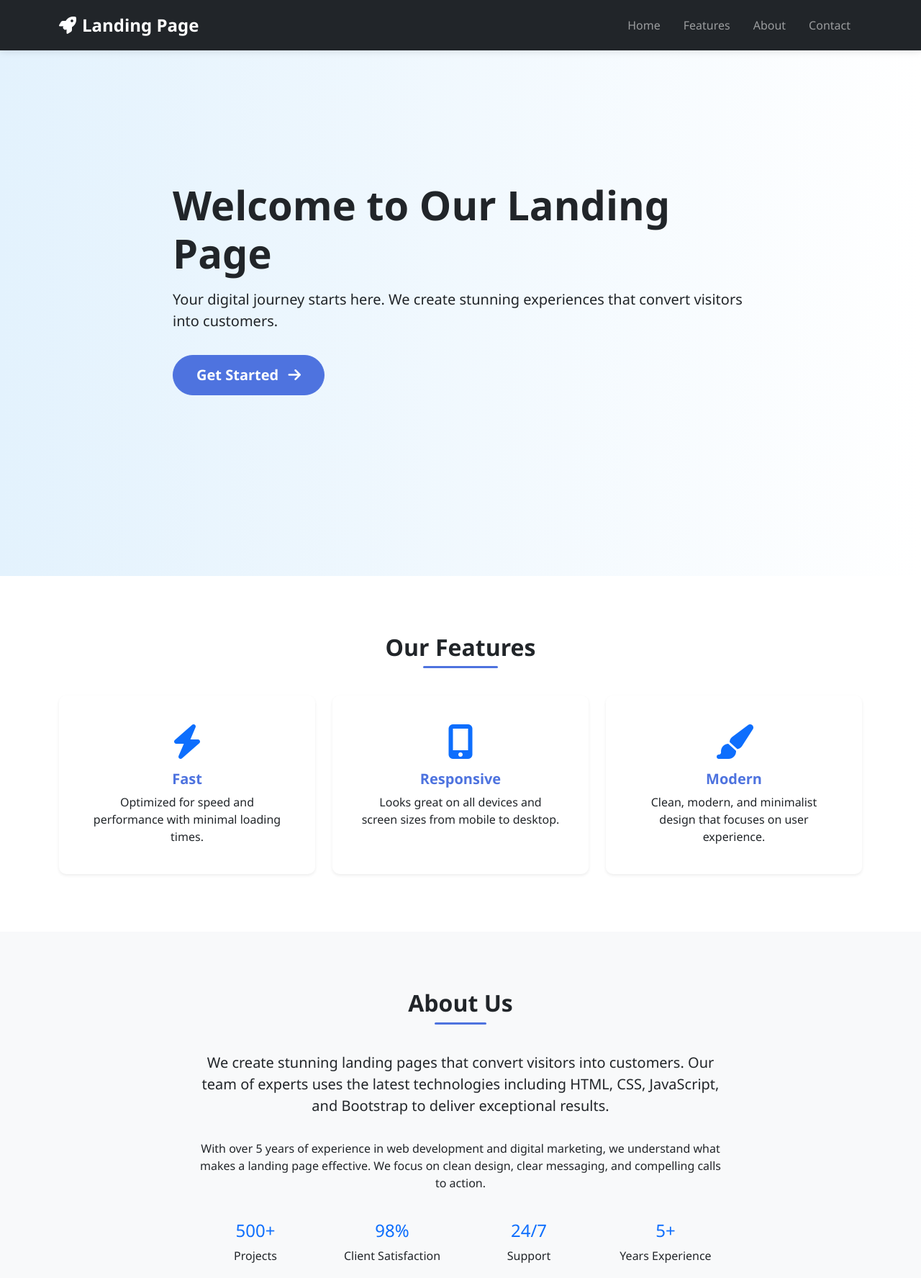
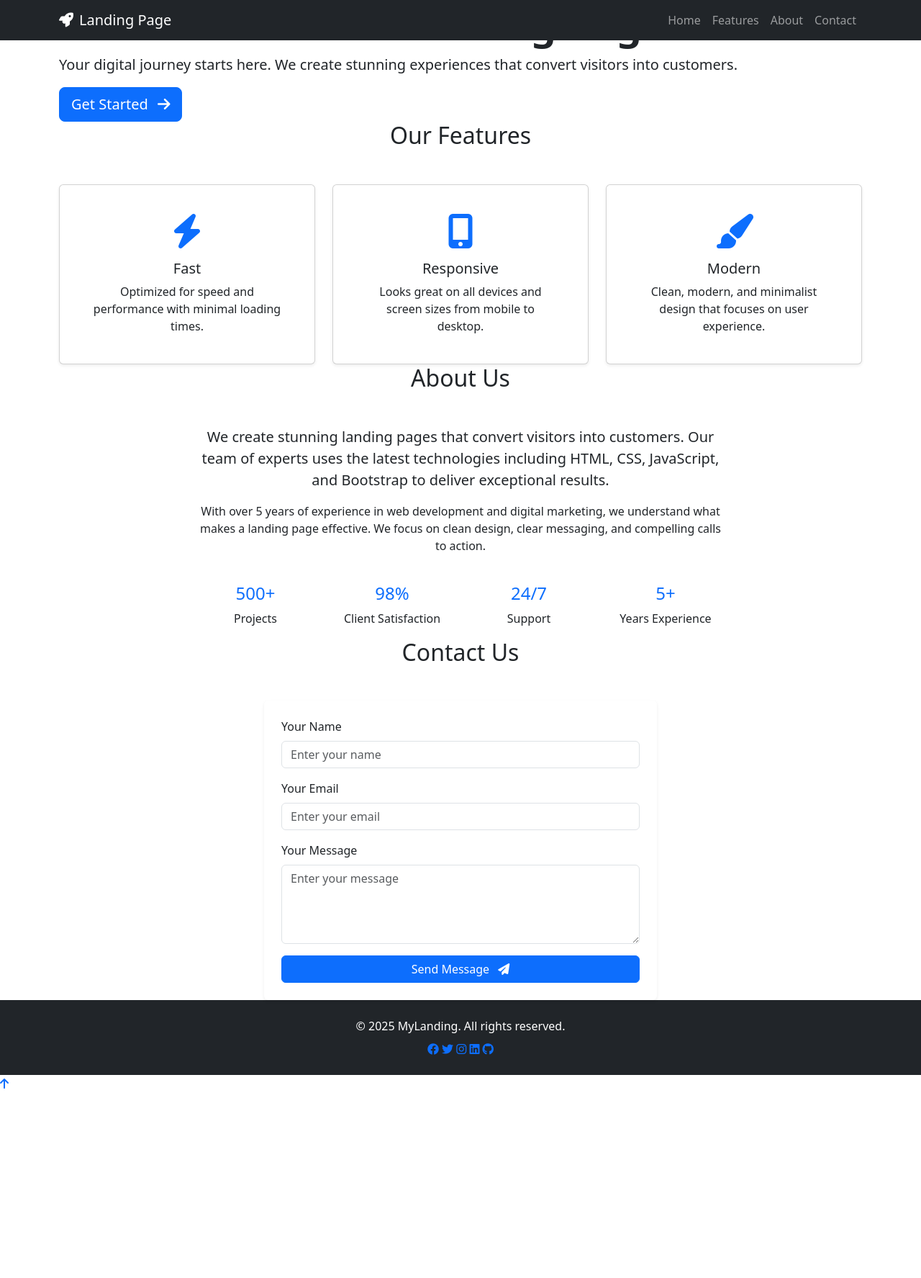
Before and after one commit to Muhammad-Munsif/landing-page, a plain HTML site: page index.html in a window 1280 px wide. Shown: the top 1775 px of the page at 72% size. After the commit the page ends 1517 px from the top, so only its background shows below. Drawn offline with nearby package versions, Linux system fonts and the light colour scheme.

```diff
--- a/index.html
+++ b/index.html
@@ -12,294 +12,7 @@
       rel="stylesheet"
       href="https://cdnjs.cloudflare.com/ajax/libs/font-awesome/6.4.0/css/all.min.css"
     />
-    <style>
-      :root {
-        --primary-color: #4e73df;
-        --secondary-color: #6f42c1;
-        --dark-color: #343a40;
-        --light-color: #f8f9fa;
-      }
 
-      html {
-        scroll-behavior: smooth;
-        scroll-padding-top: 70px;
-      }
-
-      body {
-        font-family: "Segoe UI", Tahoma, Geneva, Verdana, sans-serif;
-        overflow-x: hidden;
-      }
-
-      .navbar {
-        box-shadow: 0 2px 10px rgba(0, 0, 0, 0.1);
-        padding: 0.75rem 0;
-      }
-
-      .navbar-brand {
-        font-weight: 700;
-        font-size: 1.5rem;
-      }
-
-      .nav-link {
-        font-weight: 500;
-        position: relative;
-        margin: 0 0.5rem;
-      }
-
-      .nav-link::after {
-        content: "";
-        position: absolute;
-        width: 0;
-        height: 2px;
-        bottom: 0;
-        left: 0;
-        background-color: var(--light-color);
-        transition: width 0.3s ease;
-      }
-
-      .nav-link:hover::after {
-        width: 100%;
-      }
-
-      #hero {
-        background: linear-gradient(to right, #e3f2fd, #fff);
-        padding-top: 80px;
-        min-height: 100vh;
-        display: flex;
-        align-items: center;
-      }
-
-      .hero-content {
-        max-width: 800px;
-        margin: 0 auto;
-      }
-
-      .display-4 {
-        font-weight: 700;
-        margin-bottom: 1rem;
-      }
-
-      .lead {
-        font-size: 1.25rem;
-        margin-bottom: 2rem;
-      }
-
-      .btn-primary {
-        background-color: var(--primary-color);
-        border-color: var(--primary-color);
-        padding: 0.75rem 2rem;
-        font-weight: 600;
-        border-radius: 50px;
-        transition: all 0.3s ease;
-      }
-
-      .btn-primary:hover {
-        background-color: var(--secondary-color);
-        border-color: var(--secondary-color);
-        transform: translateY(-3px);
-        box-shadow: 0 10px 20px rgba(0, 0, 0, 0.1);
-      }
-
-      .card {
-        transition: transform 0.3s ease, box-shadow 0.3s ease;
-        border: none;
-        border-radius: 10px;
-        overflow: hidden;
-        height: 100%;
-      }
-
-      .card:hover {
-        transform: translateY(-10px);
-        box-shadow: 0 15px 30px rgba(0, 0, 0, 0.1);
-      }
-
-      .card h5 {
-        color: var(--primary-color);
-        font-weight: 600;
-      }
-
-      section {
-        padding: 5rem 0;
-      }
-
-      h2 {
-        font-weight: 700;
-        margin-bottom: 2rem;
-        position: relative;
-        display: inline-block;
-      }
-
-      h2::after {
-        content: "";
-        position: absolute;
-        width: 50%;
-        height: 3px;
-        background: var(--primary-color);
-        bottom: -10px;
-        left: 25%;
-        border-radius: 2px;
-      }
-
-      #about {
-        background-color: var(--light-color);
-      }
-
-      #contact {
-        background: linear-gradient(to right, #f8f9fa, #e9ecef);
-      }
-
-      .form-control {
-        border-radius: 10px;
-        padding: 0.75rem 1.25rem;
-        border: 1px solid #ced4da;
-        transition: all 0.3s ease;
-      }
-
-      .form-control:focus {
-        box-shadow: 0 0 0 0.25rem rgba(78, 115, 223, 0.25);
-        border-color: var(--primary-color);
-      }
-
-      footer {
-        background-color: var(--dark-color);
-        color: white;
-        padding: 1.5rem 0;
-      }
-
-      .social-icons {
-        font-size: 1.5rem;
-        margin-top: 1rem;
-      }
-
-      .social-icons a {
-        color: white;
-        margin: 0 0.5rem;
-        transition: color 0.3s ease;
-      }
-
-      .social-icons a:hover {
-        color: var(--primary-color);
-      }
-
-      /* Back to top button */
-      .back-to-top {
-        position: fixed;
-        bottom: 20px;
-        right: 20px;
-        width: 50px;
-        height: 50px;
-        border-radius: 50%;
-        background: var(--primary-color);
-        color: white;
-        display: flex;
-        align-items: center;
-        justify-content: center;
-        text-decoration: none;
-        opacity: 0;
-        transition: all 0.3s ease;
-        z-index: 1000;
-      }
-
-      .back-to-top.show {
-        opacity: 1;
-      }
-
-      .back-to-top:hover {
-        background: var(--secondary-color);
-        transform: translateY(-5px);
-      }
-
-      /* Responsive adjustments */
-      @media (max-width: 992px) {
-        .display-4 {
-          font-size: 2.5rem;
-        }
-
-        .hero-content {
-          text-align: center;
-        }
-      }
-
-      @media (max-width: 768px) {
-        #hero {
-          padding-top: 70px;
-          text-align: center;
-        }
-
-        .display-4 {
-          font-size: 2rem;
-        }
-
-        .lead {
-          font-size: 1.1rem;
-        }
-
-        section {
-          padding: 4rem 0;
-        }
-
-        .card {
-          margin-bottom: 1.5rem;
-        }
-
-        .navbar-brand {
-          font-size: 1.3rem;
-        }
-      }
-
-      @media (max-width: 576px) {
-        .display-4 {
-          font-size: 1.8rem;
-        }
-
-        .btn-primary {
-          padding: 0.6rem 1.5rem;
-        }
-
-        h2 {
-          font-size: 1.8rem;
-        }
-
-        .social-icons {
-          font-size: 1.3rem;
-        }
-
-        .back-to-top {
-          width: 40px;
-          height: 40px;
-          bottom: 15px;
-          right: 15px;
-        }
-      }
-
-      /* Animation for elements */
-      @keyframes fadeIn {
-        from {
-          opacity: 0;
-          transform: translateY(20px);
-        }
-        to {
-          opacity: 1;
-          transform: translateY(0);
-        }
-      }
-
-      .animate {
-        animation: fadeIn 1s ease forwards;
-      }
-
-      .delay-1 {
-        animation-delay: 0.2s;
-      }
-
-      .delay-2 {
-        animation-delay: 0.4s;
-      }
-
-      .delay-3 {
-        animation-delay: 0.6s;
-      }
-    </style>
   </head>
   <body>
     <!-- Navbar -->
```
